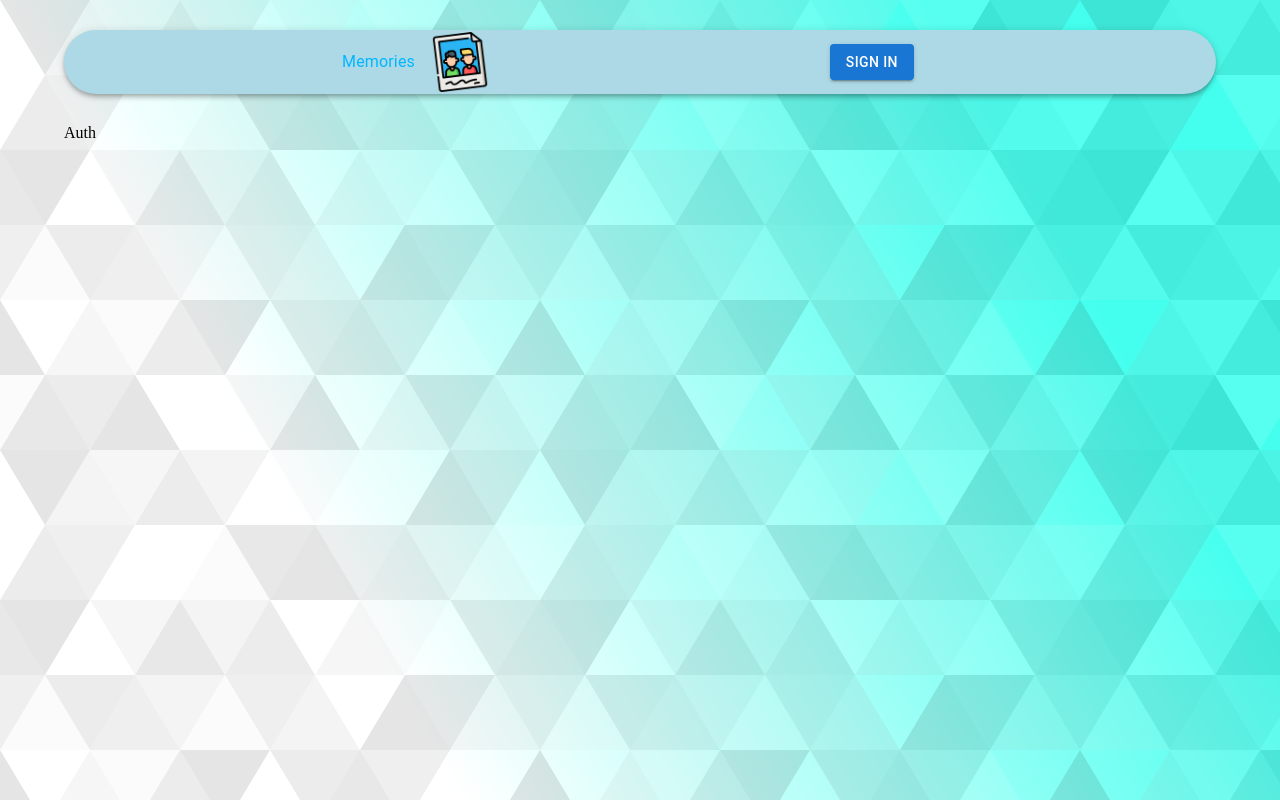
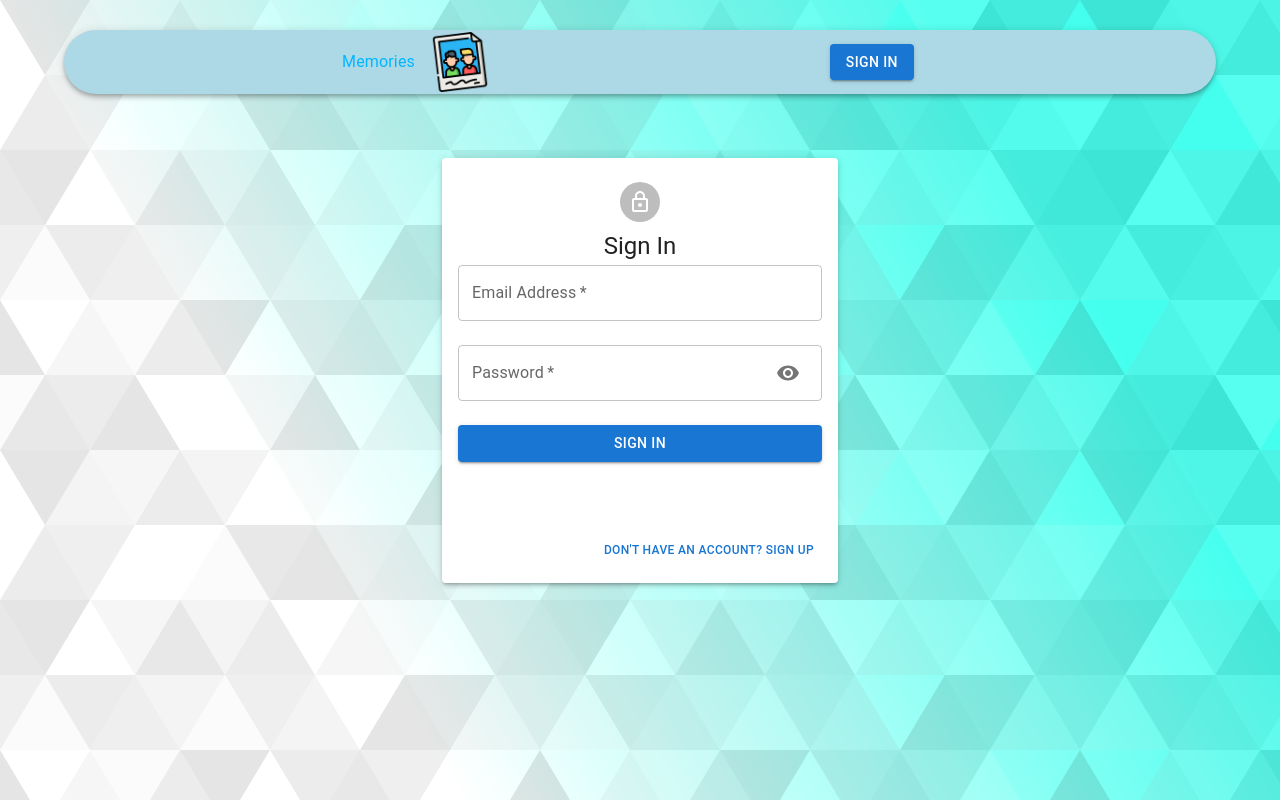
Before and after one commit to ardithyseni/memories-app, a React (Create React App) app: page /auth in a window 1280 px wide. Built offline with nearby package versions, Linux system fonts and the light colour scheme.

Commit message:
google sign in button working, completing it

```diff
--- a/package.json
+++ b/package.json
@@ -10,6 +10,7 @@
     "@mui/icons-material": "^5.10.6",
     "@mui/material": "^5.10.7",
     "@mui/styled-engine-sc": "^5.10.6",
+    "@react-oauth/google": "^0.2.8",
     "@reduxjs/toolkit": "^1.8.5",
     "@testing-library/jest-dom": "^5.16.5",
     "@testing-library/react": "^13.4.0",
--- a/public/index.html
+++ b/public/index.html
@@ -25,6 +25,7 @@
       Learn how to configure a non-root public URL by running `npm run build`.
     -->
     <title>React App</title>
+    <script src="https://accounts.google.com/gsi/client" async defer></script>
   </head>
   <body>
     <noscript>You need to enable JavaScript to run this app.</noscript>
--- a/src/App.js
+++ b/src/App.js
@@ -4,12 +4,14 @@ import { BrowserRouter, Switch, Route } from 'react-router-dom';
 import NavBar from './components/NavBar/NavBar';
 import Home from './components/home/Home';
 import Auth from './components/Auth/Auth';
+import { GoogleOAuthProvider } from '@react-oauth/google';
 
 const App = () => {
 
 
     return (
         <BrowserRouter>
+        <GoogleOAuthProvider clientId="1066946270031-54glln1vrs9fmai8mnh561u6oas000b9.apps.googleusercontent.com">
             <Container maxWidth="lg">
                 <NavBar />
                 <Switch>
@@ -17,6 +19,7 @@ const App = () => {
                     <Route path="/auth" exact component={Auth} />
                 </Switch>
             </Container>
+            </GoogleOAuthProvider>
         </BrowserRouter>
     );
 }
--- a/src/components/Auth/Auth.js
+++ b/src/components/Auth/Auth.js
@@ -1,12 +1,116 @@
-import React from "react";
+import React, { useState } from "react";
+import { Avatar, Button, Paper, Grid, Typography, Container } from '@mui/material';
+import { GoogleLogin } from '@react-oauth/google';
+import LockOutlinedIcon from '@mui/icons-material/LockOutlined';
+import Input from "./Input";
 
 const Auth = () => {
-    const state = null;
+    const [showPassword, setShowPassword] = useState(false);
+
+    const [isSignup, setIsSignup] = useState(false);
+
+    const handleShowPassword = () => setShowPassword((prevShowPassword) => !prevShowPassword);
+
+    const handleSubmit = () => {
+
+    };
+
+    const handleChange = () => {
+
+    };
+
+    const switchMode = () => {
+        setIsSignup((prevIsSignup) => !prevIsSignup);
+        handleShowPassword(false);
+    };
+
+    // const googleSuccess = async (res) => {
+    //     console.log(res);
+    // };
+    // const googleFailure = (error) => {
+    //     console.log(error);
+    //     console.log("Google Sign In error");
+    //     // "You have created a new client application that uses libraries for user authentication or authorization
+    //     // that will soon be deprecated. New clients must use the new libraries instead
+    //     // ; existing clients must also migrate before these libraries are deprecated. See the [Migration Guide](https://developers.google.com/identity/gsi/web/guides/gis-migration) for more information."
+    // };
 
     return (
-        <div>
-            Auth
-        </div>
+        <Container component="main" maxWidth="xs">
+            <Paper sx={{
+                marginTop: 8,
+                display: 'flex',
+                flexDirection: 'column',
+                alignItems: 'center',
+                padding: 2
+            }} elevation={3}>
+                <Avatar sx={{ margin: 1, }}>
+                    <LockOutlinedIcon />
+                </Avatar>
+                <Typography variant="h5">{isSignup ? "Sign Up" : "Sign In"}</Typography>
+                <form style={{ width: '100%', marginTop: 3 }} onSubmit={handleSubmit}>
+                    <Grid>
+                        {
+                            isSignup && (
+                                <>
+                                    <Input
+                                        name="firstName"
+                                        label="First Name"
+                                        handleChange={handleChange}
+                                        autoFocus
+                                        half
+                                    />
+                                    <Input
+                                        name="secondName"
+                                        label="Second Name"
+                                        handleChange={handleChange}
+                                    />
+                                </>
+                            )
+                        }
+                        <Input
+                            name="email"
+                            label="Email Address"
+                            handleChange={handleChange}
+                            type="email"
+
+                        />
+                        <Input
+                            name="password"
+                            label="Password"
+                            handleChange={handleChange}
+                            type={showPassword ? "text" : "password"}
+                            handleShowPassword={handleShowPassword}
+                        />
+                        {isSignup &&
+                            <Input name="confirmPassword"
+                                label="Confirm Password"
+                                handleChange={handleChange}
+                                autoComplete
+                                type="password" />}
+                    </Grid>
+                    <Button type="submit" fullWidth variant="contained" color="primary" sx={{ flexDirection: 'row', alignItems: 'center', marginBottom: 2 }} >
+                        {isSignup ? 'Sign Up' : 'Sign In'}
+                    </Button>
+                        <GoogleLogin
+                            onSuccess={credentialResponse => {
+                                console.log(credentialResponse);
+                            }}
+                            onError={() => {
+                                console.log('Login Failed');
+                            }}
+
+                        />
+                    <Grid container sx={{ justifyContent: 'flex-end', marginTop: 2 }}>
+                        <Grid item>
+                            <Button onClick={switchMode} sx={{ fontSize: 12 }}>
+                                {isSignup ? 'Already have an account? Sign In' : 'Don\'t have an account? Sign Up'}
+                            </Button>
+                        </Grid>
+                    </Grid>
+                </form>
+            </Paper>
+        </Container >
     )
 }
 
--- /dev/null
+++ b/src/components/Auth/Input.js
@@ -0,0 +1,34 @@
+import React from 'react';
+import { TextField, Grid, InputAdornment, IconButton } from '@mui/material';
+
+import VisibilityIcon from '@mui/icons-material/Visibility';
+import VisibilityOffIcon from '@mui/icons-material/VisibilityOff';
+
+const Input = ({ name, handleChange, label, half, autoFocus, type, handleShowPassword }) => {
+    return (
+        <Grid item xs={12} lg={half ? 1 : 2}>
+            <TextField
+                name={name}
+                onChange={handleChange}
+                variant="outlined"
+                sx={{marginBottom: 3}}
+                required
+                fullWidth
+                label={label}
+                autoFocus={autoFocus}
+                type={type}
+                InputProps={name === 'password' ? {
+                    endAdornment: (
+                        <InputAdornment position="end">
+                            <IconButton onClick={handleShowPassword}>
+                                {type === 'password' ? <VisibilityIcon /> : <VisibilityOffIcon />}
+                            </IconButton>
+                        </InputAdornment>
+                    ),
+                } : null}
+            />
+        </Grid>
+    )
+}
+
+export default Input;
--- a/src/components/Form/Form.js
+++ b/src/components/Form/Form.js
@@ -1,6 +1,5 @@
 import React, { useState, useEffect } from "react";
 import FileBase from 'react-file-base64';
-import formTheme from "../Posts/Post/stylesForPost";
 import { TextField, Button, Typography, Paper } from "@mui/material";
 import { useDispatch } from "react-redux";
 import { createPost, updatePost } from "../../actions/postActions";
--- a/src/index.js
+++ b/src/index.js
@@ -1,9 +1,7 @@
 import React from 'react';
-import ReactDOM from 'react-dom';
 import { createRoot } from 'react-dom/client';
-import { Provider, createStore } from 'react-redux';
-import { applyMiddleware, compose } from 'redux';
-import thunk from 'redux-thunk';
+import { Provider } from 'react-redux';
+
 import { configureStore } from '@reduxjs/toolkit';
 import App from './App';
 import reducers from './reducers';
```
Also changed, not shown: src/components/Auth/styles.js (added, +30 -0 lines), 1 other file (tests, documents, lock files or other folders).
